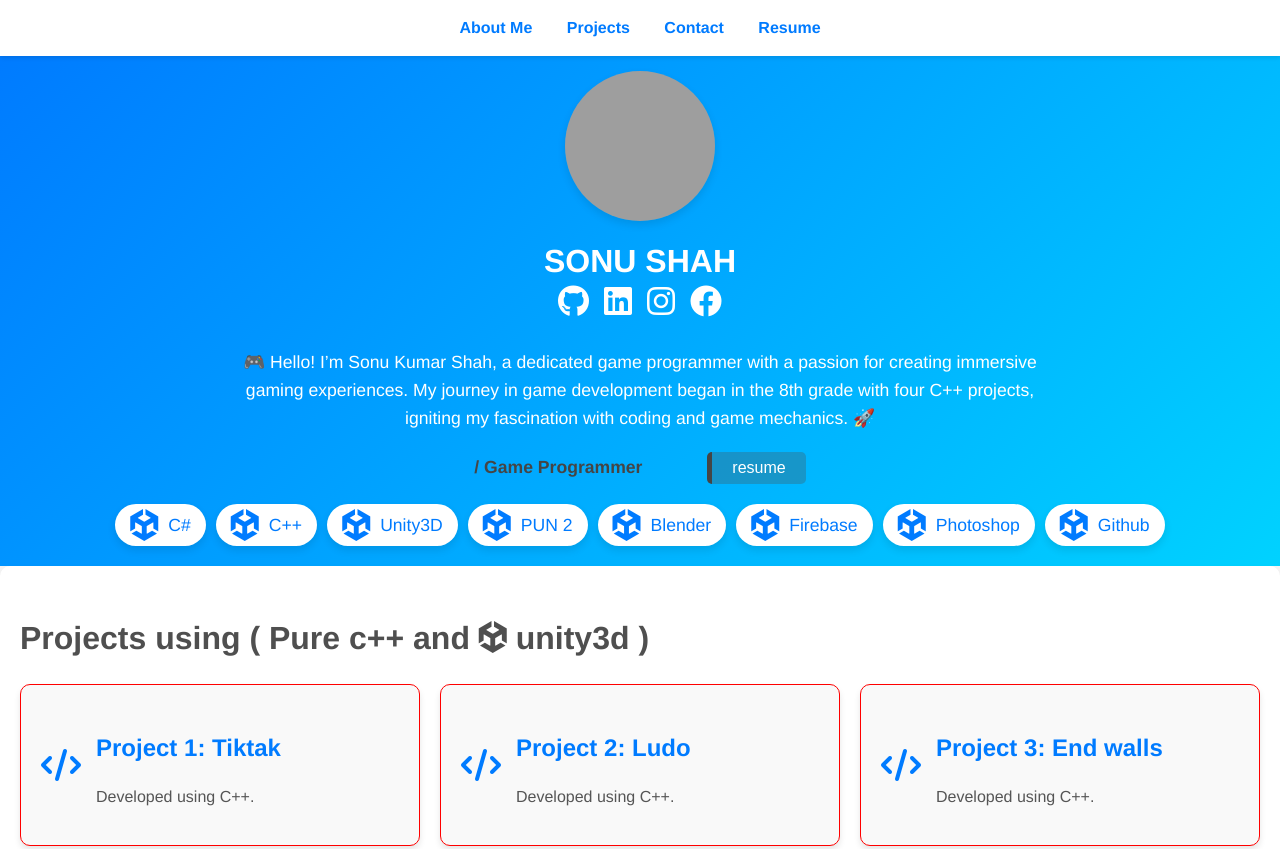
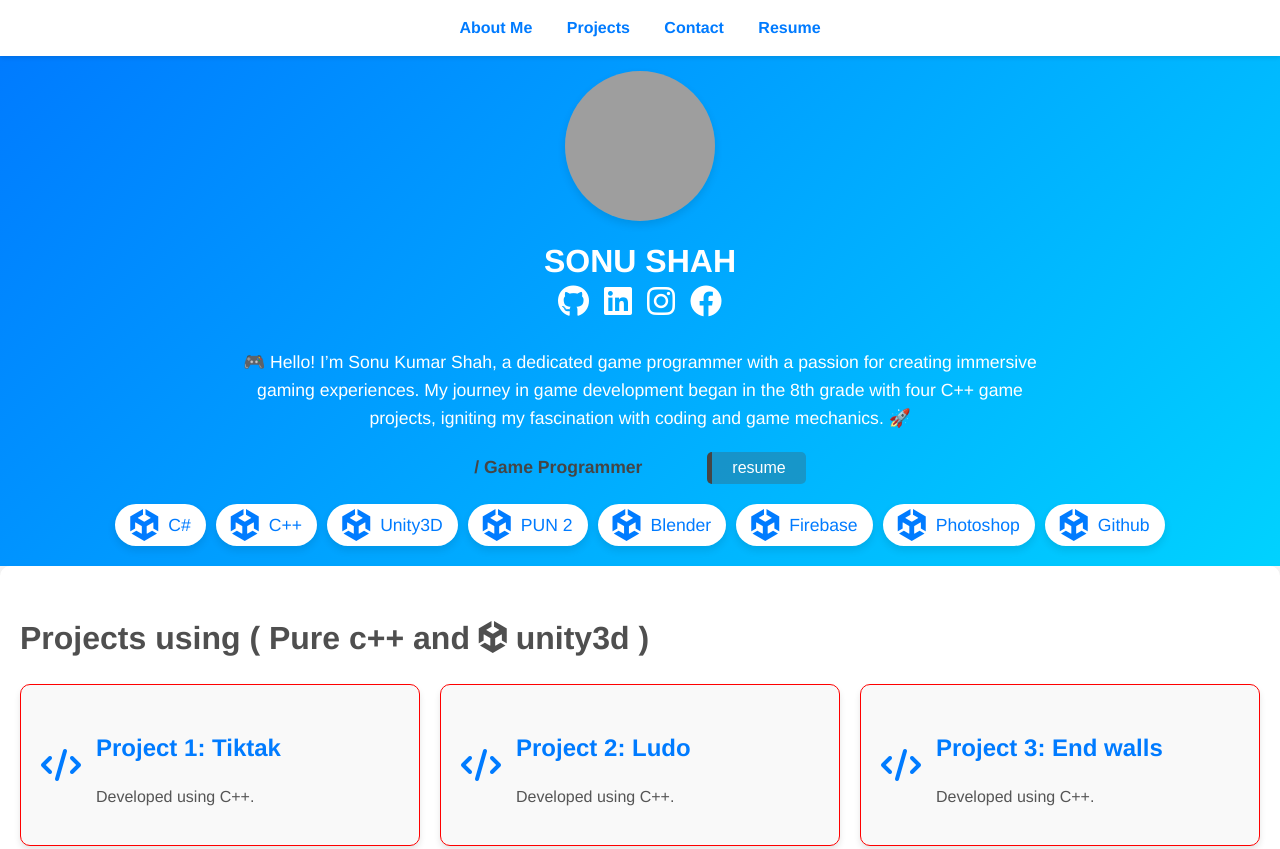
Before and after one commit to sonu-2002/Portfolio, a plain HTML site: page index.html in a window 1280 px wide. Shown: the top 849 px of the page. Drawn offline with Linux system fonts and the light colour scheme; grey boxes are pictures that could not be loaded.

Commit message:
Update index.html

```diff
--- a/index.html
+++ b/index.html
@@ -493,7 +493,7 @@
 
 
         <p>🎮 Hello! I’m Sonu Kumar Shah, a dedicated game programmer with a passion for creating immersive gaming
-            experiences. My journey in game development began in the 8th grade with four C++ projects, igniting my
+            experiences. My journey in game development began in the 8th grade with four C++ game projects, igniting my
             fascination with coding and game mechanics. 🚀</p>
         <p class="MainDomain">/ Game Programmer <button id="ResumeButton2" onclick="showResume()">resume</button> </p>
         <div class="skills">
```
